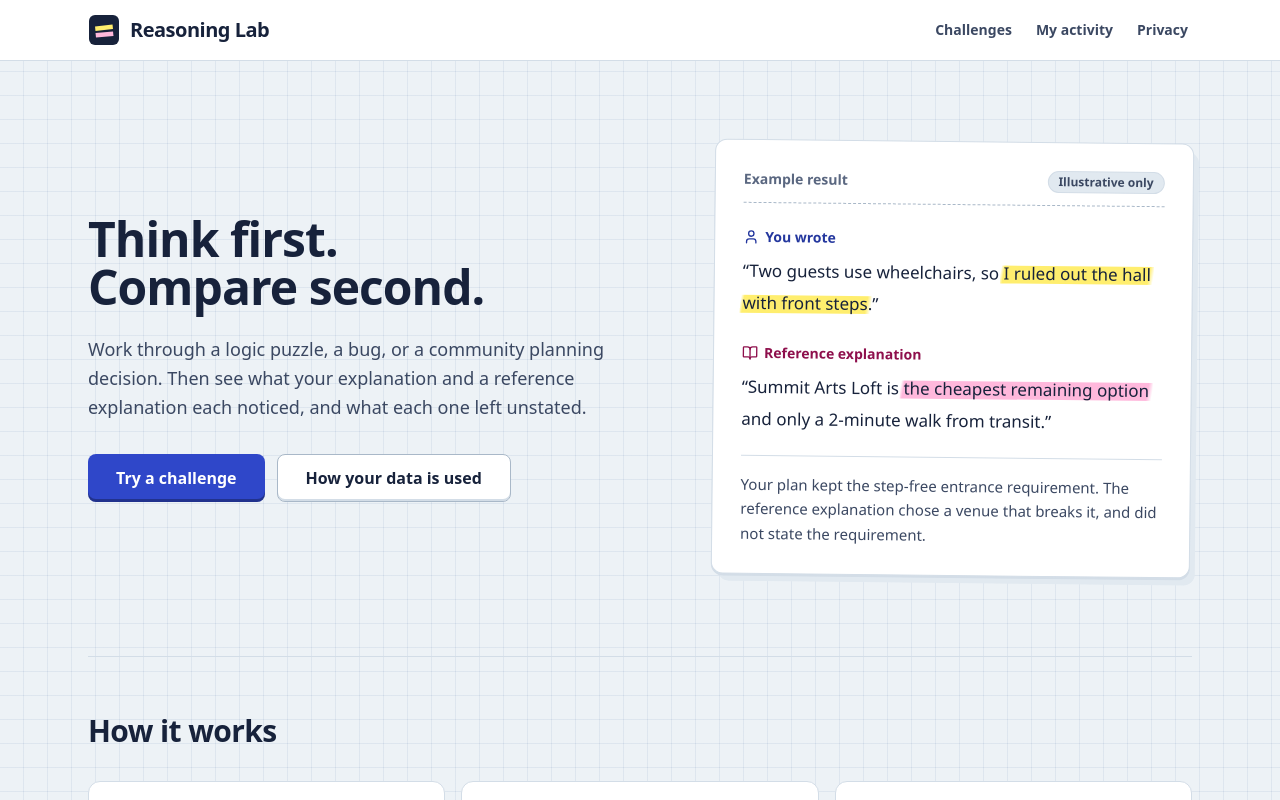
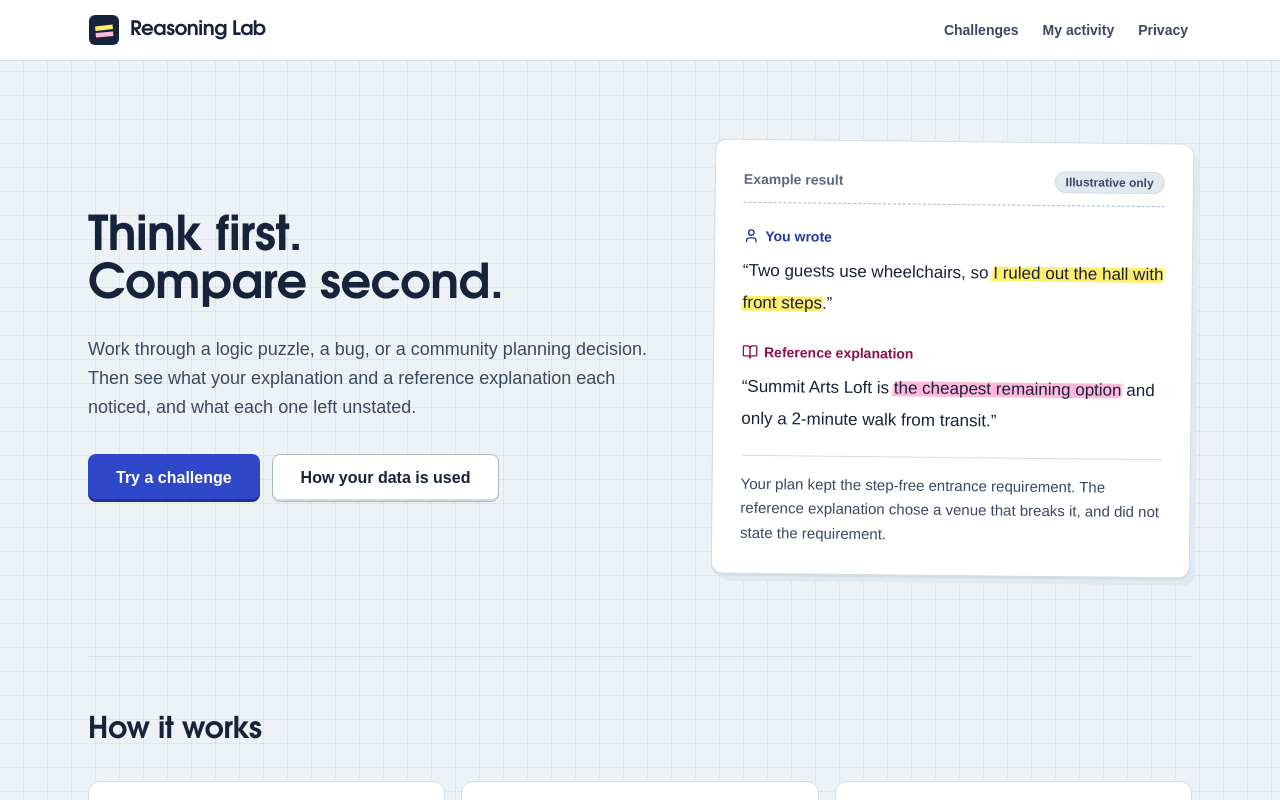
Before and after one commit to ashwinvijayaguru/reasoning-lab-lite, a Next.js app: page / in a window 1280 px wide. Shown: the top 800 px of the page. Built offline with nearby package versions, Linux system fonts and the light colour scheme.

Commit message:
Changed up font style to make it cleaner

```diff
--- a/app/globals.css
+++ b/app/globals.css
@@ -1,8 +1,30 @@
 @import "tailwindcss";
-@import "@fontsource/atkinson-hyperlegible/400.css";
-@import "@fontsource/atkinson-hyperlegible/700.css";
-@import "@fontsource/atkinson-hyperlegible/400-italic.css";
-@import "@fontsource-variable/bricolage-grotesque/standard.css";
+
+/*
+ * Fonts
+ *   Titles: URW Gothic L, a geometric sans-serif. It's installed on most Linux machines
+ *           but not on Windows or macOS, so the app also ships TeX Gyre Adventor
+ *           (public/fonts), a free font made from URW Gothic L, and the titles look the
+ *           same everywhere.
+ *   Body:   Arial. Built into Windows and macOS; Liberation Sans is the same-width
+ *           stand-in on Linux.
+ */
+@font-face {
+  font-family: "Gothic";
+  src: local("URW Gothic L Book"), local("URWGothicL-Book"), local("URW Gothic Book"), local("URWGothic-Book"),
+    url("/fonts/tex-gyre-adventor-regular.woff2") format("woff2");
+  font-style: normal;
+  font-weight: 400;
+  font-display: swap;
+}
+@font-face {
+  font-family: "Gothic";
+  src: local("URW Gothic L Demi"), local("URWGothicL-Demi"), local("URW Gothic Demi"), local("URWGothic-Demi"),
+    url("/fonts/tex-gyre-adventor-bold.woff2") format("woff2");
+  font-style: normal;
+  font-weight: 600 700;
+  font-display: swap;
+}
 
 /*
  * "Lab notebook" palette: graph paper, pen ink, and two highlighters.
@@ -44,8 +66,8 @@
   --radius-2xl: 0.75rem;
   --radius-3xl: 0.875rem;
 
-  --font-sans: "Atkinson Hyperlegible", ui-sans-serif, system-ui, -apple-system, "Segoe UI", sans-serif;
-  --font-display: "Bricolage Grotesque Variable", "Atkinson Hyperlegible", ui-sans-serif, system-ui, sans-serif;
+  --font-sans: Arial, "Liberation Sans", Helvetica, sans-serif;
+  --font-display: "Gothic", "URW Gothic L", "Avant Garde", "Century Gothic", Arial, sans-serif;
   --font-mono: ui-monospace, "SFMono-Regular", Menlo, Consolas, monospace;
 }
 
@@ -68,16 +90,13 @@
     line-height: 1.6;
     min-height: 100dvh;
   }
-  h1, h2, h3 {
+  /* Titles in URW Gothic L. Headings that a page marks as body text (class "font-sans",
+     such as "Facts") keep the Arial style. */
+  h1:not(.font-sans), h2:not(.font-sans), h3:not(.font-sans), .font-display {
     font-family: var(--font-display);
-    font-optical-sizing: auto;
     font-weight: 700;
-    letter-spacing: -0.02em;
+    letter-spacing: -0.01em;
     line-height: 1.15;
-  }
-  h1 {
-    font-stretch: 85%;
-    letter-spacing: -0.02em;
   }
   :focus-visible {
     outline: 3px solid var(--color-focus);
```
